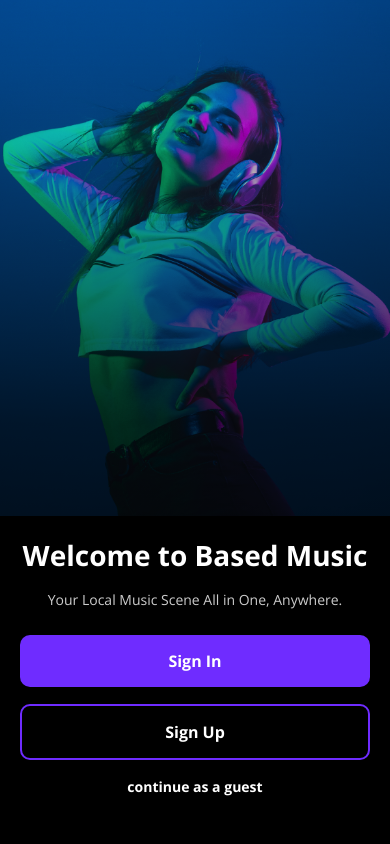
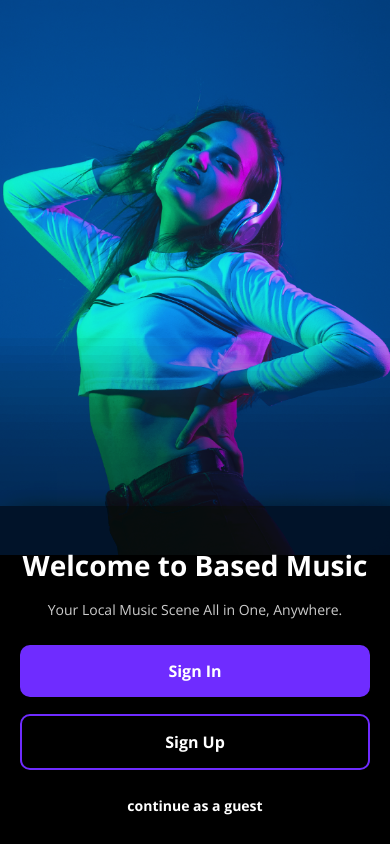
Before and after one commit to Lasaria/based-music-mobile, a React Native app: screen /Welcome in a window 390 px wide. Built offline with nearby package versions, Linux system fonts and the light colour scheme; what expo-web-browser would draw is missing.

Commit message:
Remove Expo Linear Gradient and Implement Vanilla JS Gradient Logic

```diff
--- a/package.json
+++ b/package.json
@@ -19,7 +19,6 @@
     "expo-background-fetch": "^12.0.1",
     "expo-crypto": "~13.0.2",
     "expo-dev-client": "~4.0.27",
-    "expo-linear-gradient": "~13.0.2",
     "expo-radio-button": "^1.0.8",
     "expo-random": "~14.0.1",
     "expo-secure-store": "^13.0.2",
--- a/screens/WelcomeScreen.js
+++ b/screens/WelcomeScreen.js
@@ -1,34 +1,18 @@
 import { Image, SafeAreaView, StyleSheet, Text, View, Dimensions, TouchableOpacity } from 'react-native';
-import { LinearGradient } from 'expo-linear-gradient';
-import React, { useState, useEffect} from 'react';
-import { Colors } from '../constants/Color';
-import ButtonComponent from '../components/ButtonComponent';
+import React, { useState, useEffect } from 'react';
 import * as Font from 'expo-font';
 
 const { width, height } = Dimensions.get('window');
 
 const WelcomeScreen = ({ navigation }) => {
     const [loadingFonts, setLoadingFonts] = useState(true);
-    // Handle Naivgation for Sign in
-    const handleSignInNavigation = () => {
-        navigation.navigate('SignIn')
-    }
-    // Handle Naivgation for Sign up
-    const handleSignUpNavigation = () => {
-        navigation.navigate('SignUp')
-    }
-
-    // Handle Naivgation for guest
-    const handleGuestNavigation = () => {
-        navigation.navigate('')
-    }
 
     const loadFonts = async () => {
         await Font.loadAsync({
-          'OpenSans-Regular': require('../assets/fonts/OpenSans-Regular.ttf'), // Adjust the path accordingly
-          'OpenSans-Bold': require('../assets/fonts/OpenSans-Bold.ttf'), // Adjust the path accordingly
+            'OpenSans-Regular': require('../assets/fonts/OpenSans-Regular.ttf'),
+            'OpenSans-Bold': require('../assets/fonts/OpenSans-Bold.ttf'),
         });
-        setLoadingFonts(false); // Set loading to false after fonts are loaded
+        setLoadingFonts(false);
     };
 
     useEffect(() => {
@@ -41,40 +25,49 @@ const WelcomeScreen = ({ navigation }) => {
 
     return (
         <SafeAreaView style={styles.container}>
-            {/* Background Image */}
+            {/* Background Image Container */}
             <View style={styles.imageContainer}>
                 <Image
                     source={require('../assets/images/bg2.png')}
                     resizeMode='cover'
                     style={styles.backgroundImage}
                 />
+                {/* Bottom darkening overlay occupying only 25% */}
+                <View style={styles.bottomOverlay}>
+                    {[...Array(25)].map((_, index) => (
+                        <View
+                            key={index}
+                            style={[
+                                styles.darkeningLayer,
+                                {
+                                    bottom: index * (height * 0.01),
+                                    opacity: 0.04 * index
+                                }
+                            ]}
+                        />
+                    ))}
                 </View>
-            {/* Gradient Overlay */}
-            <LinearGradient
-                colors={['rgba(0,0,0,0)', 'rgba(0,0,0,0.7)', 'rgba(0,0,0,1)']}
-                style={styles.gradient}
-            >
+            </View>
 
+            {/* Content Container */}
+            <View style={styles.contentContainer}>
                 {/* Welcome Message */}
                 <Text style={[styles.welcomeMsg, { fontFamily: 'OpenSans-Bold' }]}>Welcome to Based Music</Text>
                 <Text style={[styles.subMessage, { fontFamily: 'OpenSans-Regular' }]}>Your Local Music Scene All in One, Anywhere.</Text>
-                {/* Text and Buttons Container */}
-                <View style={styles.content}>
 
-                    {/* Sign in Button */}
+                {/* Buttons Container */}
                 <View style={styles.bottomContainer}>
-                        <TouchableOpacity style={styles.signInButton} onPress={handleSignInNavigation}>
-                            <Text style={[styles.buttonText, { fontFamily: 'OpenSans-Bold'}]}>Sign In</Text>
+                    <TouchableOpacity style={styles.signInButton} onPress={() => navigation.navigate('SignIn')}>
+                        <Text style={[styles.buttonText, { fontFamily: 'OpenSans-Bold' }]}>Sign In</Text>
                     </TouchableOpacity>
-                        <TouchableOpacity style={styles.signUpButton} onPress={handleSignUpNavigation}>
-                            <Text style={[styles.buttonText, { fontFamily: 'OpenSans-Bold'}]}>Sign Up</Text>
+                    <TouchableOpacity style={styles.signUpButton} onPress={() => navigation.navigate('SignUp')}>
+                        <Text style={[styles.buttonText, { fontFamily: 'OpenSans-Bold' }]}>Sign Up</Text>
                     </TouchableOpacity>
                     <TouchableOpacity style={styles.guestButton}>
-                            <Text style={[styles.guestButtonText, { fontFamily: 'OpenSans-Bold'}]}>continue as a guest</Text>
+                        <Text style={[styles.guestButtonText, { fontFamily: 'OpenSans-Bold' }]}>continue as a guest</Text>
                     </TouchableOpacity>
                 </View>
             </View>
-            </LinearGradient>
         </SafeAreaView>
     );
 };
@@ -86,17 +79,45 @@ const styles = StyleSheet.create({
         flex: 1,
         backgroundColor: '#000',
     },
+    imageContainer: {
+        width: '100%',
+        height: height,
+        position: 'absolute',
+    },
     backgroundImage: {
         width: width,
         height: height * 0.75,
         position: 'absolute',
-        marginTop: '-30%',
+        marginTop: '-20%',
     },
-    gradient: {
+    bottomOverlay: {
+        position: 'absolute',
+        bottom: 0,
+        left: 0,
+        right: 0,
+        height: '40%',
+        backgroundColor: 'rgba(0,0,0,0.5)',
+        shadowColor: 'black',
+        shadowRadius: 30,
+        shadowOpacity: 0.9,
+        shadowOffset: {
+            width: 10,
+            height: 10,
+        }
+    },
+    darkeningLayer: {
+        position: 'absolute',
+        left: 0,
+        right: 0,
+        bottom: 0,
+        height: height * 0.36,
+        backgroundColor: 'rgba(0,0,0,0.04)',
+    },
+    contentContainer: {
         flex: 1,
         justifyContent: 'flex-end',
         paddingHorizontal: 20,
-        paddingBottom: 40,
+        paddingBottom: 30,
     },
     welcomeMsg: {
         color: '#FFF',
@@ -131,7 +152,7 @@ const styles = StyleSheet.create({
         top: -height * 0.03, // Fixed position for welcome message
     },
     guestButton: {
-        top: -height * 0.01, // Fixed position for welcome message
+        top: height * 0.001, // Fixed position for welcome message
     },
     guestButtonText: {
         textAlign: 'center',
```
Also changed, not shown: 1 other file (tests, documents, lock files or other folders). Lines whose indentation alone changed are shown as unchanged.
